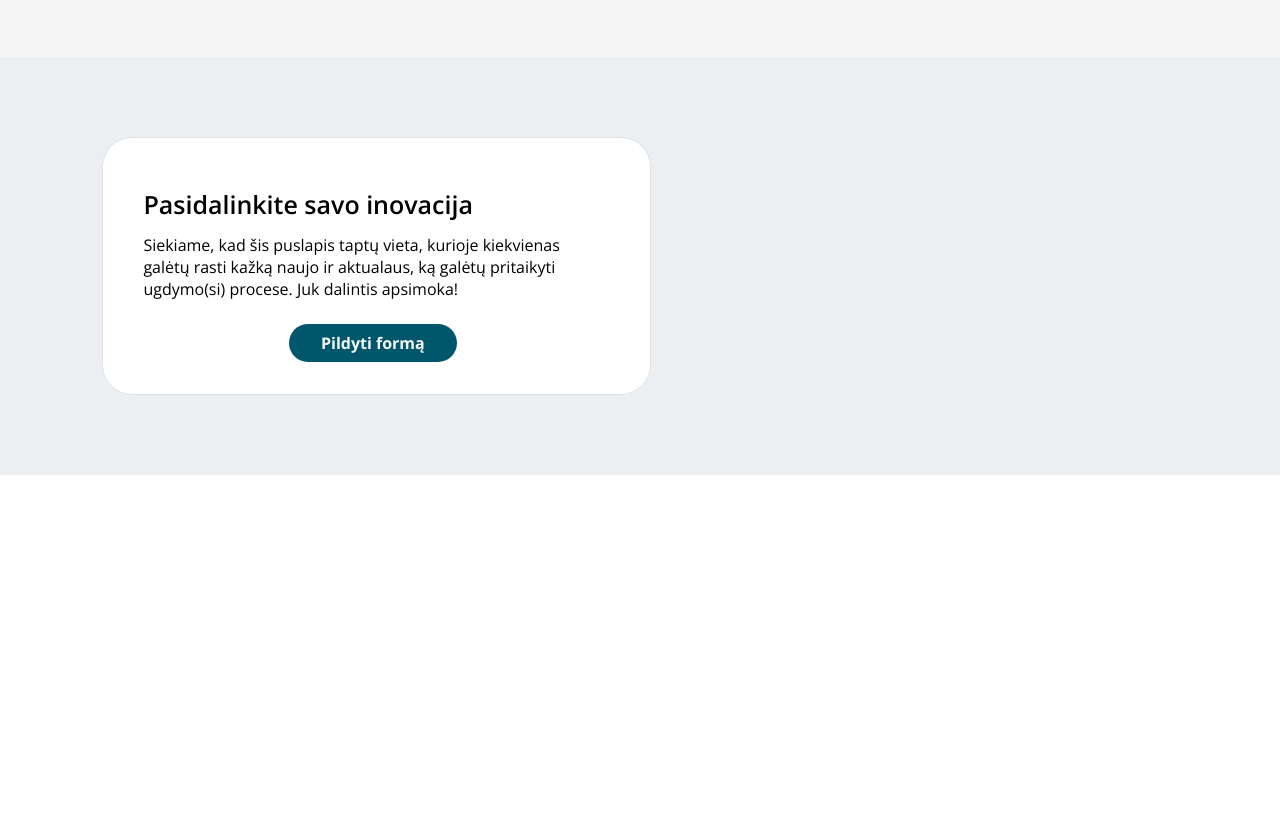
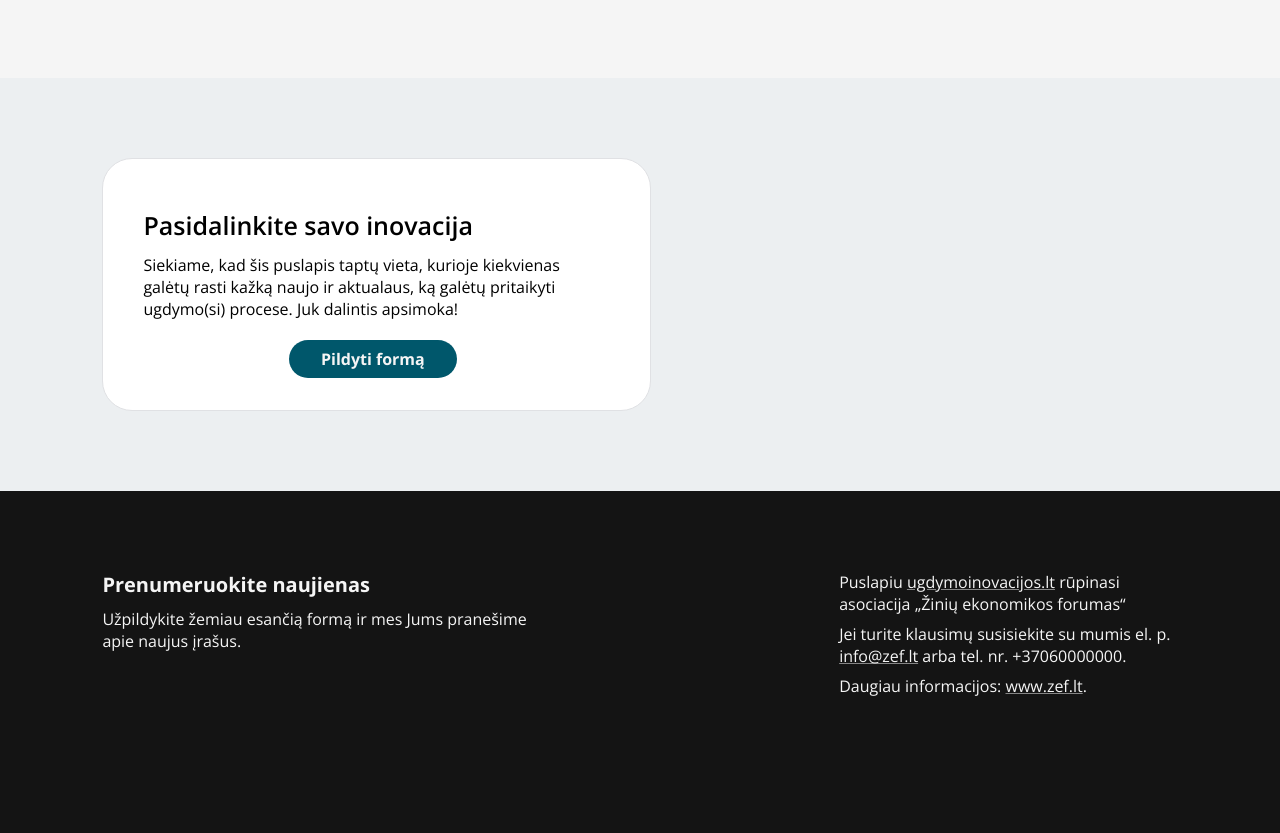
Before and after one commit to RimanteRaz/ugdymo-inovacijos, a plain HTML site: page front-page.html in a window 1280 px wide. Shown: the part 1247-2080 px from the top of the page. Before the commit the page ends 1722 px from the top, so only its background shows below. Drawn offline with nearby package versions, Linux system fonts and the light colour scheme.

Commit message:
Add Footer

```diff
--- a/front-page.html
+++ b/front-page.html
@@ -130,6 +130,20 @@
       </div>
     </div>
 
+    <!-- FOOTER -->
+    <footer class="dark-bg">
+      <div class="section container footer">
+        <div class="left">
+          <h5><strong>Prenumeruokite naujienas</strong></h6>
+          <p>Užpildykite žemiau esančią formą ir mes Jums pranešime apie naujus įrašus.</p>
+        </div>
+        <div class="right">
+          <p>Puslapiu <a href="">ugdymoinovacijos.lt</a> rūpinasi asociacija „Žinių ekonomikos forumas“</p>
+          <p>Jei turite klausimų susisiekite su mumis el. p. <a href="">info@zef.lt</a> arba tel. nr. +37060000000.</p>
+          <p>Daugiau informacijos: <a href="">www.zef.lt</a>.</p>
+        </div>
+      </div>
+    </footer>
   </body>
 
   <script src="app.js"></script>
--- a/style.scss
+++ b/style.scss
@@ -54,6 +54,15 @@ $col-gap: 2rem;
 
 .dark-bg {
   background-color: $dark;
+  color: $light-1;
+
+  a{
+    color:$light-1;
+    text-decoration-color: rgba($light-1, 0.5);
+    &:hover {
+      opacity: 0.8;
+    }
+  }
 }
 
 .light-1-bg {
@@ -85,12 +94,16 @@ $col-gap: 2rem;
   font-size: 1rem * $text-ratio;
 }
 
-p, .text-medium {
+.text-medium {
   font-size: 1rem;
 }
 
-.text-small {
+small, .text-small {
   font-size: 1rem / $text-ratio;
+}
+
+p {
+  padding-bottom: 0.5em;
 }
 
 .section-title {
@@ -536,11 +549,35 @@ nav {
   .text-card{
     @extend .card;
     padding: 1.5rem 3rem 2rem 2.5rem;
+    p{
+      padding-bottom: 0;
+    }
   }
   .button {
     display: flex;
     justify-content: center;
-    padding-top: 1.5rem;
+    padding-top: 1.25rem;
+  }
+}
+
+// == FOOTER
+
+.footer {
+  padding-bottom: 8rem;
+  @media(min-width: $small-screen) {
+    display: flex;
+    flex-direction: row;
+    justify-content: space-between;
+  }
+  .left {
+    max-width: 50ch;
+    padding-bottom: 2rem;
+    h5 {
+      padding-top: 0;
+    }
+  }
+  .right {
+    max-width: 37ch;
   }
 }
 
```
Also changed, not shown: style.css, 1 other file.
